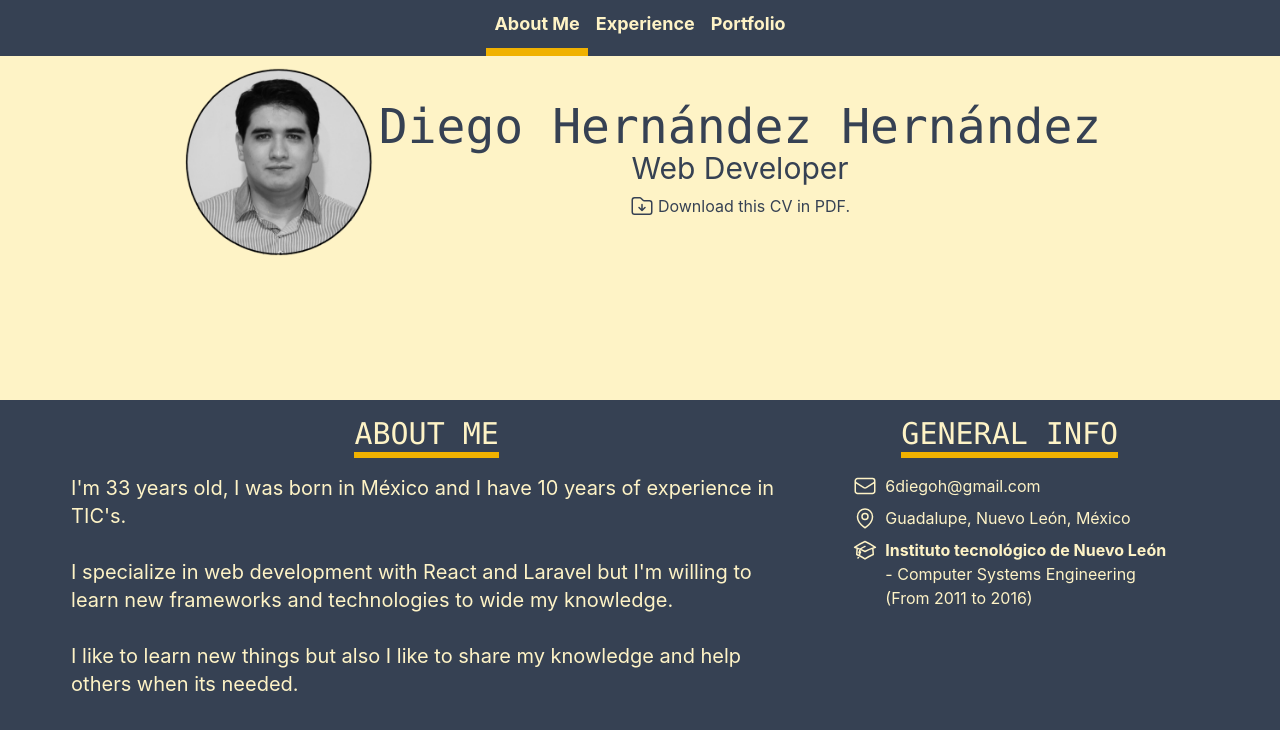
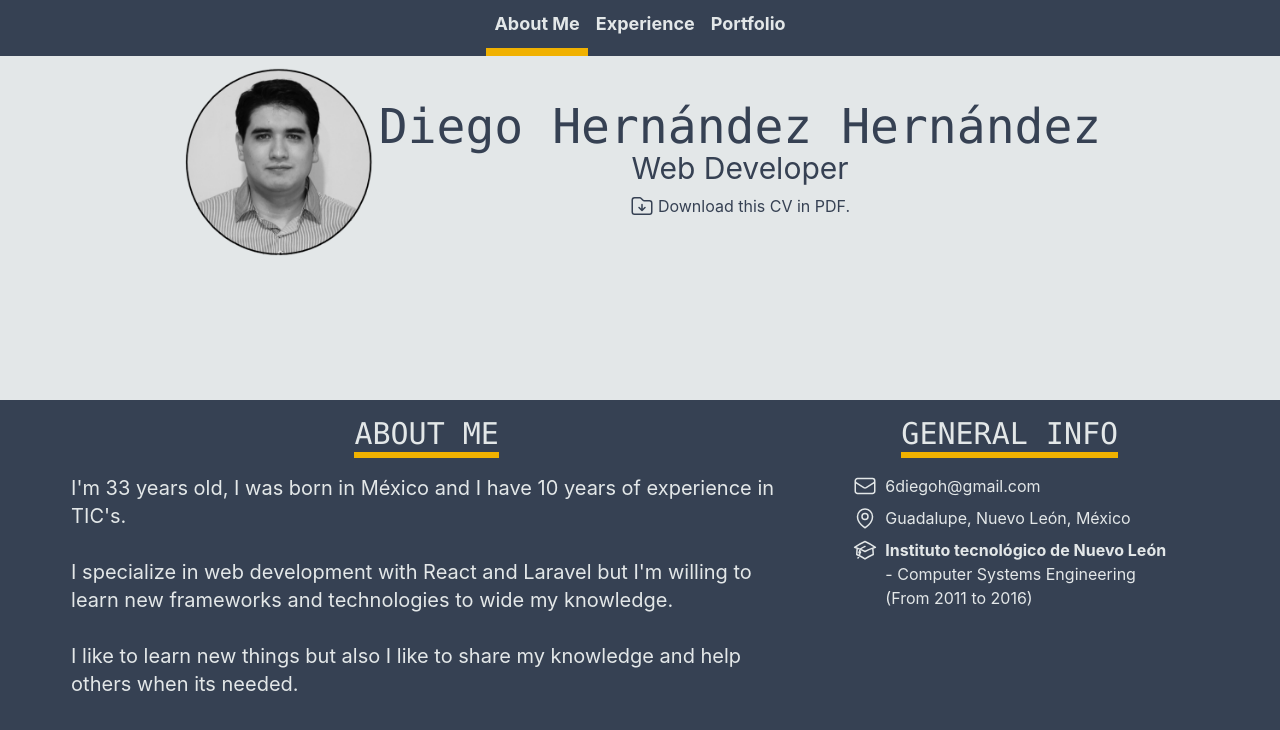
Before and after one commit to diegohgit/diego-cv, a React (Vite) app: page / in a window 1280 px wide. Shown: the top 730 px of the page. Built offline with nearby package versions, Linux system fonts and the light colour scheme.

Commit message:
Modify text-light color to mist-200.

```diff
--- a/src/index.css
+++ b/src/index.css
@@ -2,14 +2,14 @@
 
 .bg-light{
     @apply
-    /*bg-gray-100*/
-    bg-amber-100
+    bg-mist-200
+    /*bg-amber-100*/
 }
 
 .text-light{
     @apply
-    /*text-gray-100*/
-    text-amber-100
+    text-mist-200
+    /*text-amber-100*/
 }
 
                     /* LIGHT */
```
